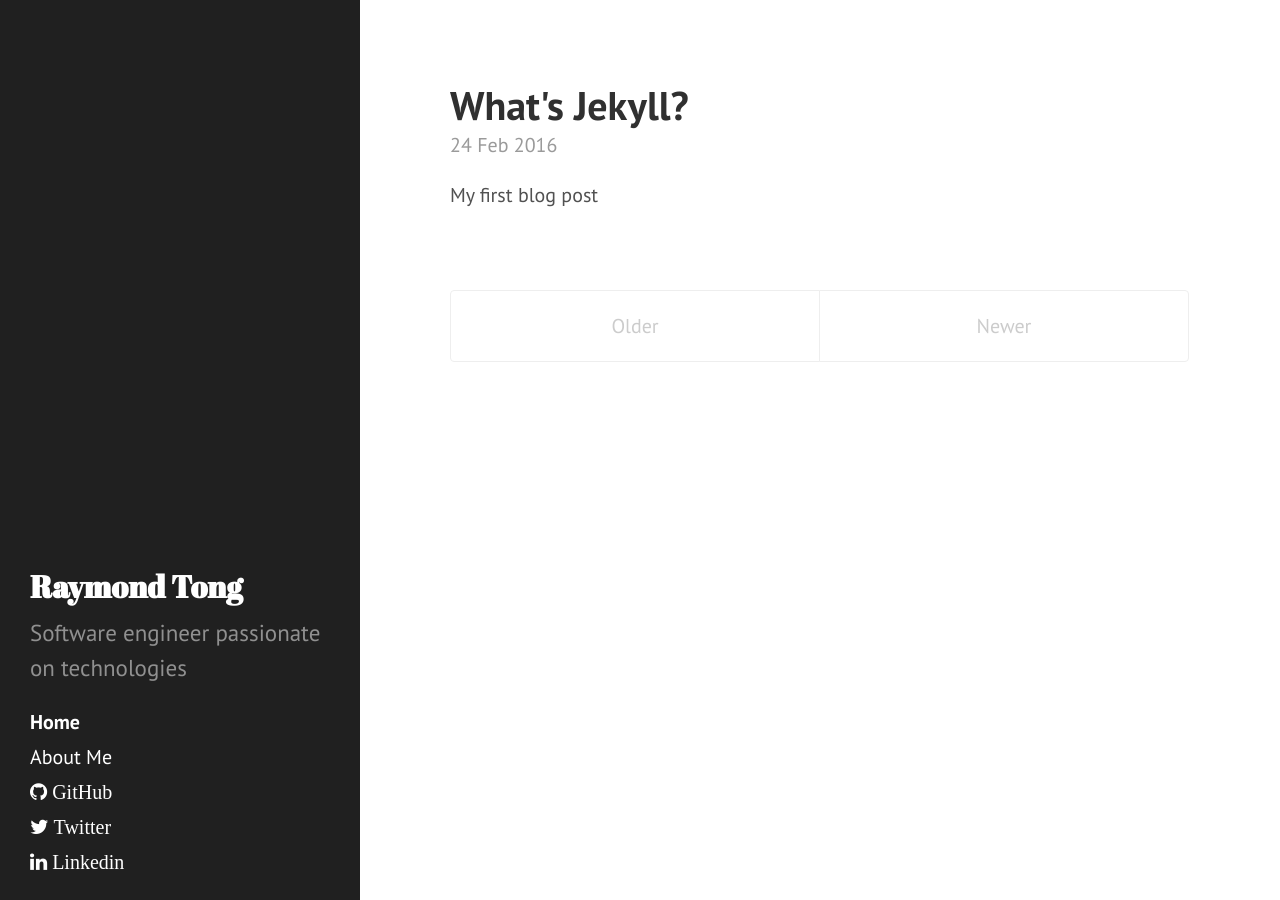
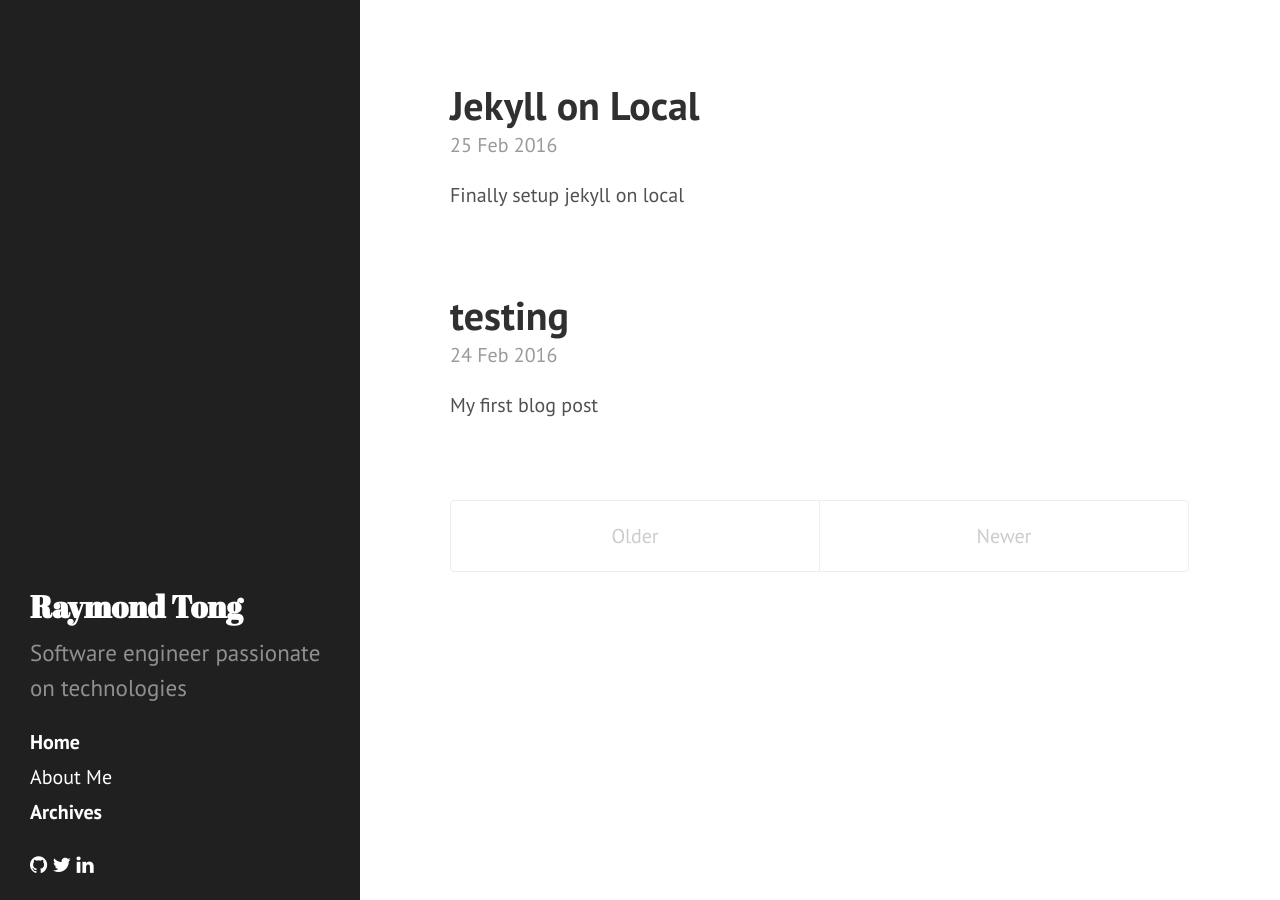
Before and after one commit to raytong82/raytong8, a Jekyll site: the page built from index.html, in a window 1280 px wide. Built offline with Jekyll 4.4.1, drawn with Linux system fonts in a browser that asks for light colours; nearby versions of some CDN libraries; the list of posts is cut into pages by our own code.

Commit message:
add archive

```diff
--- a/_config.yml
+++ b/_config.yml
@@ -9,7 +9,11 @@
   name:           'Raymond Tong'
   url:            http://raytong82.github.io/
 
-paginate:         5
+social:
+  github:           raytong82
+  linkedin:         raytong
+  twitter:          raytong82
+
 
 # Dependencies
 markdown:         kramdown
@@ -22,12 +26,24 @@
 version: 3.1.2
 
 gems:
-   - jekyll-mentions
-   - jemoji
-   - jekyll-redirect-from
-   - jekyll-sitemap
-   - jekyll-feed
+  - jekyll-paginate
+  - jekyll-archives
 
-github:           raytong82
-linkedin:         raytong
-twitter:          raytong82
+paginate: 5
+
+jekyll-archives:
+  enabled:
+    - year
+    - month
+    - categories
+    - tags
+  layouts:
+    year: archive-time
+    month: archive-time
+    category: archive-tag
+    tag: archive-tag
+  permalinks:
+    year: '/archive/:year/'
+    month: '/archive/:year/:month/'
+    tag: '/archive/tag/:name/'
+    category: '/archive/category/:name/'
--- /dev/null
+++ b/_includes/archive-item.html
@@ -0,0 +1,6 @@
+<li class="archive-item">
+    <div class="meta">
+        <h1><a href="{{ post.url }}">{{ post.title | markdownify }}</a></h1>
+        <p class="time">Published <time class="dt-published" pubdate datetime="{{ post.date }}">{{ post.date | date: '%Y-%m-%d' }}</time>{% if post.category %}<span class="location"> in {% if post.category == 'writing' %}<a href="/writing">/writing</a>{% elsif post.category == 'photography' %}<a href="/photography">/photography</a>{% elsif post.category == 'projects' %}<a href="/projects">/projects</a>{% endif %}</span>{% endif %}</p>
+    </div>
+</li>
--- /dev/null
+++ b/_includes/return-to-top.html
@@ -0,0 +1,3 @@
+<div class="return-to-top">
+  <a class="return-action--top js-backTop" href="#top">Back to top ↾</a>
+</div>
--- a/_includes/sidebar.html
+++ b/_includes/sidebar.html
@@ -23,9 +23,13 @@
         {% endif %}
       {% endfor %}
 
-      {% if site.github != null %}<a class="sidebar-nav-item" href="http://github.com/{{ site.github }}"><i class="fa fa-github"> GitHub</i></a>{% endif %}
-      {% if site.twitter != null %}<a class="sidebar-nav-item" href="http://twitter.com/{{ site.twitter }}"><i class="fa fa-twitter"> Twitter</i></a>{% endif %}
-      {% if site.linkedin != null %}<a class="sidebar-nav-item" href="http://www.linkedin.com/in/{{ site.linkedin }}"><i class="fa fa-linkedin"> Linkedin</i></a>{% endif %}
+      <a class="sidebar-nav-item{% if page.url == site.baseurl %} active{% endif %}" href="/archive">Archives</a>
+
     </nav>
+    <div class="sidebar-icon-group">
+      {% if site.social.github != null %}<a class="sidebar-icon" href="http://github.com/{{ site.social.github }}"><i class="fa fa-github"></i></a>{% endif %}
+      {% if site.social.twitter != null %}<a class="sidebar-icon" href="http://twitter.com/{{ site.social.twitter }}"><i class="fa fa-twitter"></i></a>{% endif %}
+      {% if site.social.linkedin != null %}<a class="sidebar-icon" href="http://www.linkedin.com/in/{{ site.social.linkedin }}"><i class="fa fa-linkedin"></i></a>{% endif %}
+    </div>
   </div>
 </div>
--- a/_posts/2016-02-24-first-post.md
+++ b/_posts/2016-02-24-first-post.md
@@ -1,6 +1,7 @@
 ---
 layout: post
-title: What's Jekyll?
+title: testing
+tag: test
 ---
 
 My first blog post
--- /dev/null
+++ b/_posts/2016-02-25-jekyll-on-local.md
@@ -0,0 +1,11 @@
+---
+layout: post
+title: Jekyll on Local
+tag:
+  - jekyll
+  - windows
+  - setup
+  - test
+---
+
+Finally setup jekyll on local
--- a/public/css/hyde.css
+++ b/public/css/hyde.css
@@ -94,9 +94,14 @@
 a.sidebar-nav-item:hover,
 a.sidebar-nav-item:focus {
   text-decoration: none;
+  color: #999;
 }
 .sidebar-nav-item.active {
   font-weight: bold;
+}
+
+.sidebar-icon-group {
+  margin-top: 1rem;
 }
 
 i.fa.fa-github:hover {
@@ -106,7 +111,7 @@
   color: #5ae;
 }
 i.fa.fa-linkedin:hover {
-  color: #07b;
+  color: #27b;
 }
 
 /* Sticky sidebar
```
Also changed, not shown: other parts of _includes/sidebar.html (+1 -1 lines), _layouts/archive-tag.html (added, +26 -0 lines), _layouts/archive-time.html (added, +26 -0 lines), archive/index.html (added, +12 -0 lines), archive_by_tag/index.html (added, +15 -0 lines), archive_by_time/index.html (added, +18 -0 lines), atom.xml (deleted, +0 -28 lines), LICENSE.md (added).
